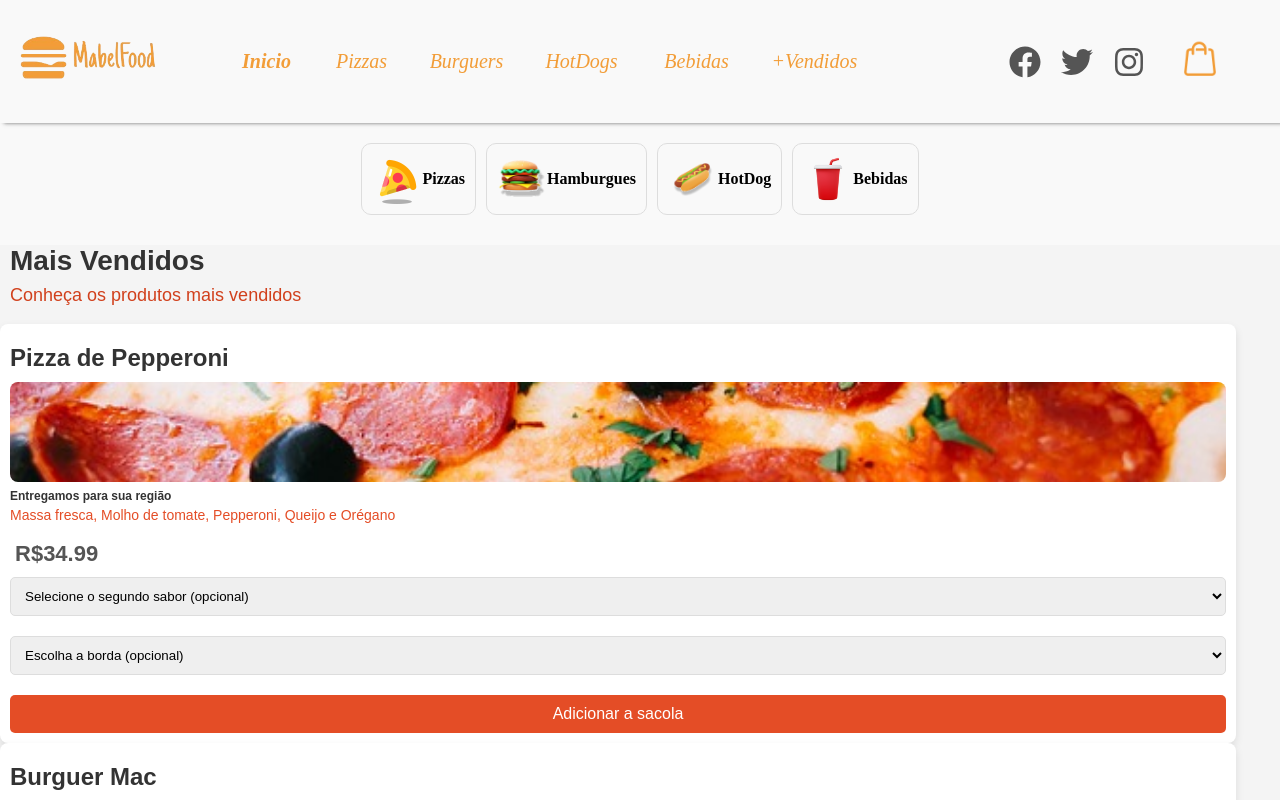
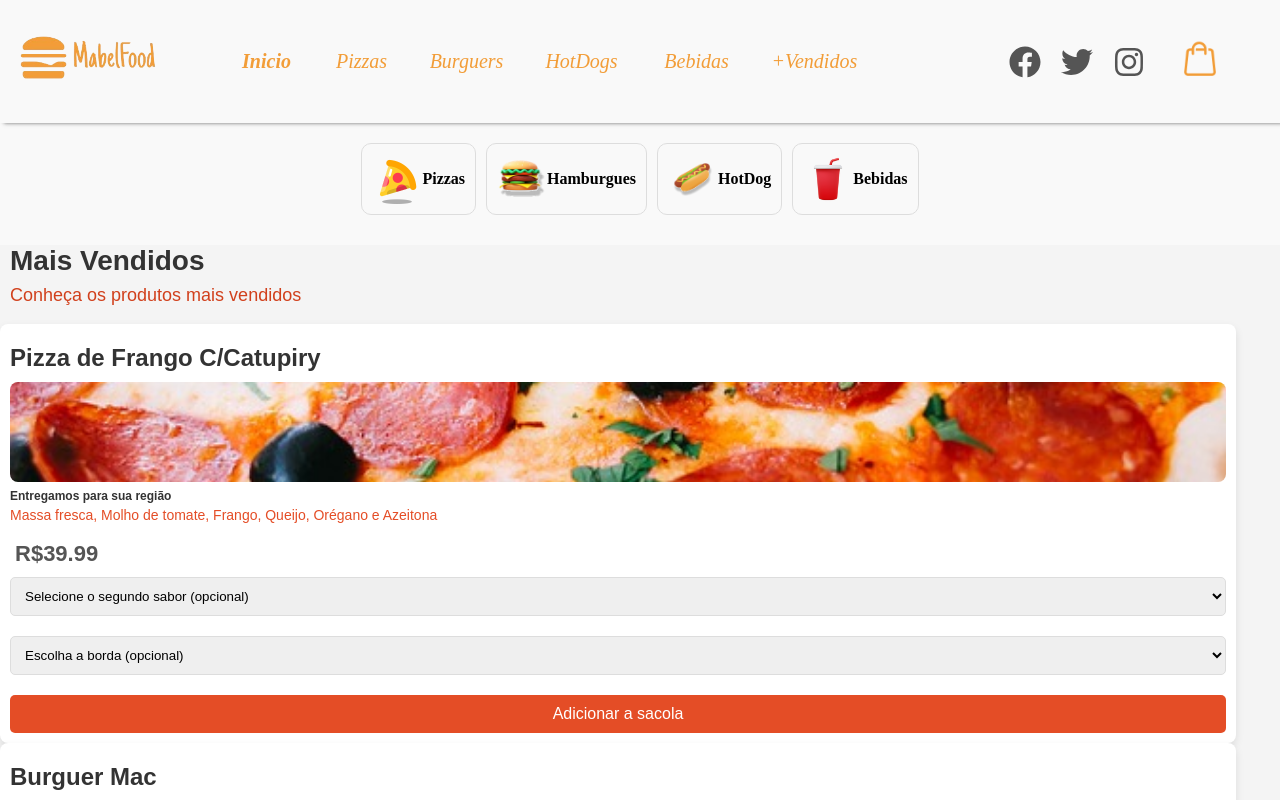
Before and after one commit to MateusProDev/MabelFood, a React (Create React App) app: page /MaisVendidos in a window 1280 px wide. Built offline with nearby package versions, Linux system fonts and the light colour scheme.

Commit message:
add detalhes

```diff
--- a/src/components/Pagina5.jsx
+++ b/src/components/Pagina5.jsx
@@ -4,10 +4,10 @@ import "./pagina5.css";
 const products = [
   {
     id: 1,
-    name: "Pizza de Pepperoni",
+    name: "Pizza de Frango C/Catupiry",
     content: "Entregamos para sua região",
-    description: "Massa fresca, Molho de tomate, Pepperoni, Queijo e Orégano",
-    price: 34.99,
+    description: "Massa fresca, Molho de tomate, Frango, Queijo, Orégano e Azeitona",
+    price: 39.99,
     imgSrc: "/img/pepperoni.jpg",
   },
   {
@@ -20,19 +20,19 @@ const products = [
   },
   {
     id: 3,
-    name: "Pizza Margherita",
+    name: "Pizza Marguerita",
     content: "Entregamos para sua região",
     description: "Massa fresca, Molho de tomate, Queijo, Tomate, Orégano e Azeitona",
-    price: 12.99,
+    price: 39.99,
     imgSrc: "/img/marg.jpg",
   },
   {
     id: 4,
-    name: "Pizza Vegetariana",
+    name: "Pizza de Carne do sol",
     content: "Entregamos para sua região",
-    description: "Massa fresca, Molho de tomate, Legumes frescos, Queijo e Orégano",
-    price: 32.99,
-    imgSrc: "/img/vege.jpg",
+    description: "Massa fresca, Molho de tomate, Carne do sol, Queijo, Orégano e Azeitona",
+    price: 46.99,
+    imgSrc: "/img/carnedosol.jpg",
   },
 ];
 
```
